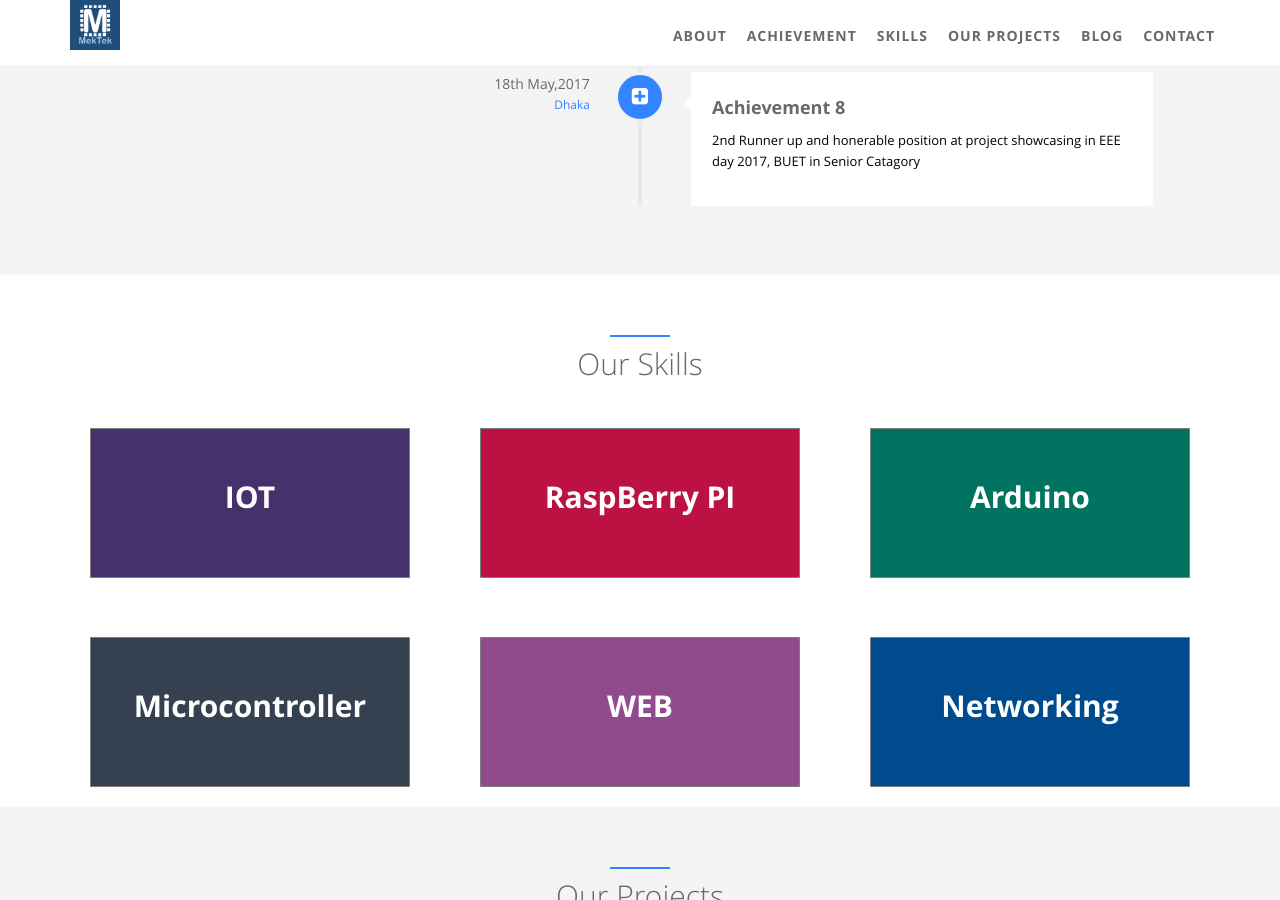
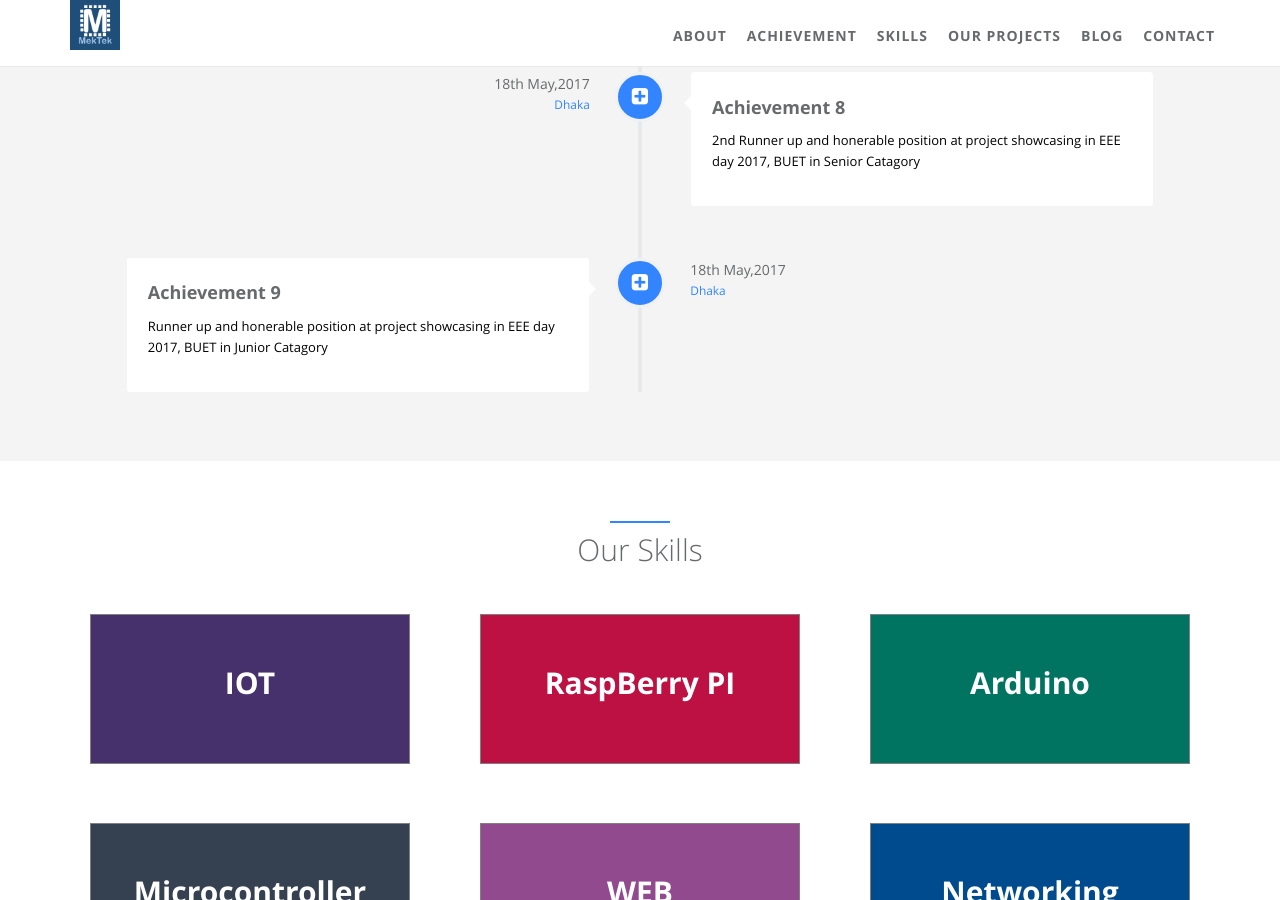
Before and after one commit to takiuddinahmed/mektekbd.github.io, a Jekyll site: the page built from index.html, in a window 1280 px wide and 900 px high, scrolled down 2467 px. Built offline with Jekyll 4.4.1, drawn with Linux system fonts in a browser that asks for light colours; nearby versions of some CDN libraries; library files that are not in the unit come from our copies.

Commit message:
Update careers.yml

```diff
--- a/_data/index/careers.yml
+++ b/_data/index/careers.yml
@@ -111,3 +111,17 @@
     detail: Dhaka
     i18n: company_f_job
   icon: fa-plus-square
+
+- name:
+    detail: Achievement 9
+    i18n: company_f
+  desc:
+    detail: Runner up and  honerable position at project showcasing in  EEE day 2017, BUET in Junior Catagory
+    i18n: company_f_desc
+  date:
+    detail: 18th May,2017
+    i18n: company_f_date
+  job:
+    detail: Dhaka
+    i18n: company_f_job
+  icon: fa-plus-square
```
